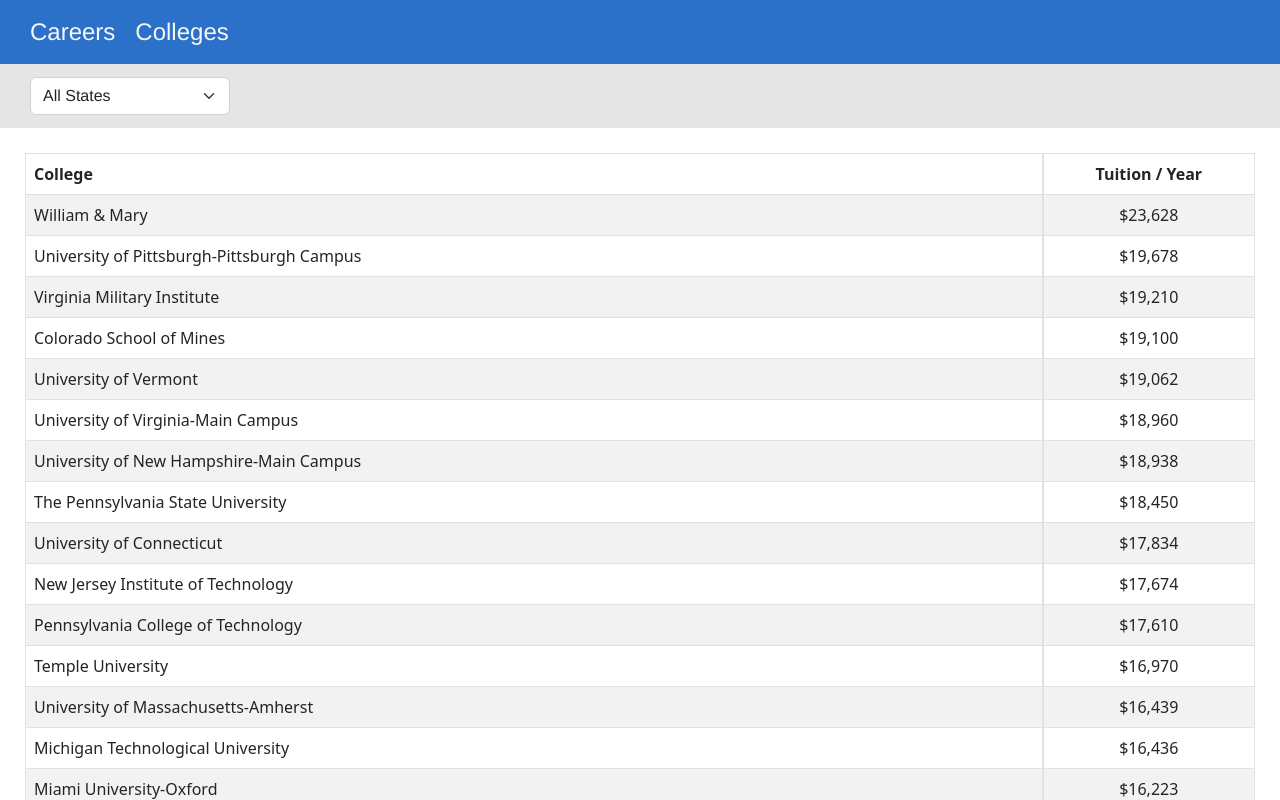
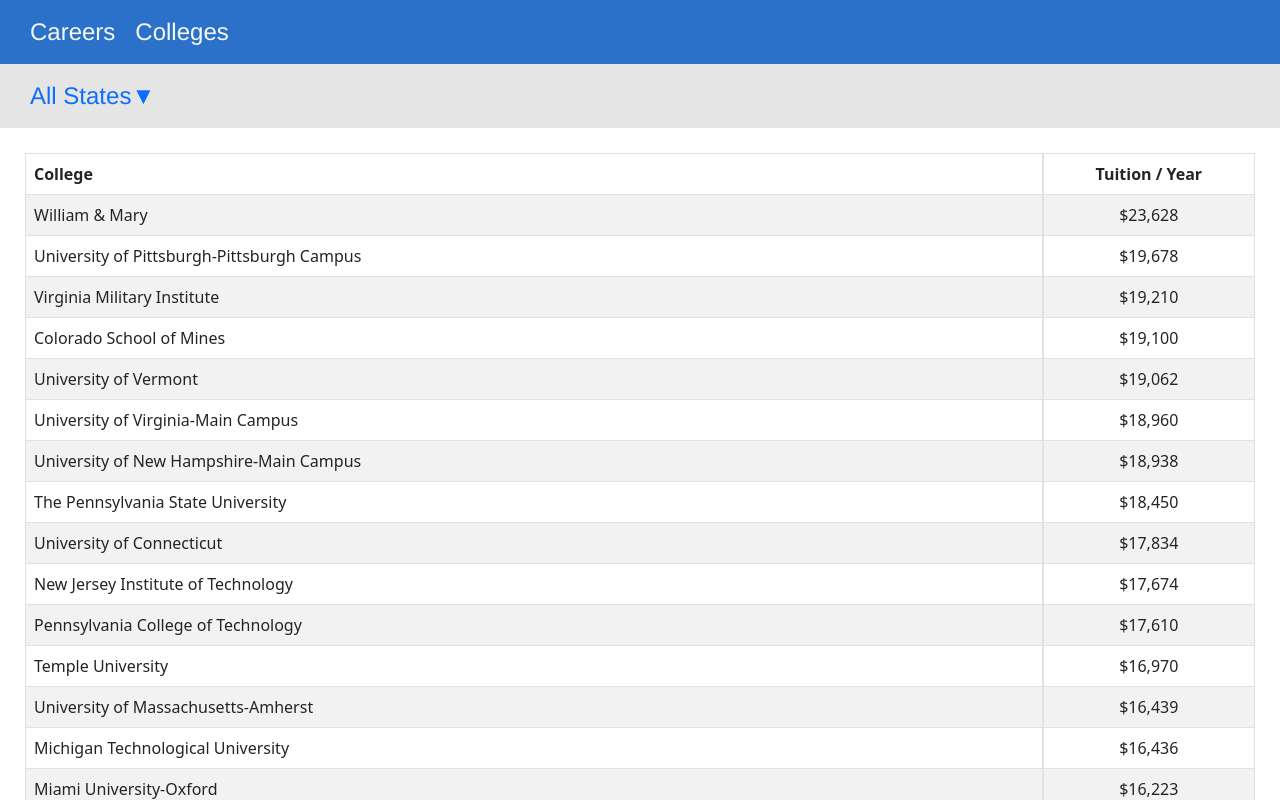
Before and after one commit to EmpathyTechnologies/CareerPlanToday-Frontend, a React (Create React App) app: page /colleges in a window 1280 px wide. Shown: the top 800 px of the page. Built offline with nearby package versions, Linux system fonts and the light colour scheme.

Commit message:
reverted back to previous ui of college navigation

```diff
--- a/src/components/Colleges/CollegesNavbar.tsx
+++ b/src/components/Colleges/CollegesNavbar.tsx
@@ -1,12 +1,64 @@
-import React, { useState, forwardRef, Ref } from "react";
+import React, { useState, forwardRef } from "react";
+import Dropdown from "react-bootstrap/Dropdown";
 import Form from "react-bootstrap/Form";
 import "./CollegesNavbar.css";
-
-interface CollegesNavbarProps {
-  set_USA_States_Filter: any;
+interface CustomToggleProps {
+  children: React.ReactNode;
+  onClick: (event: React.MouseEvent<HTMLAnchorElement>) => void;
 }
 
-const CollegesNavbar: React.FC<CollegesNavbarProps> = ({ set_USA_States_Filter }) => {
+const CustomToggle = forwardRef<HTMLAnchorElement, CustomToggleProps>(
+  ({ children, onClick }, ref) => (
+    <a
+      href=''
+      ref={ref}
+      onClick={(e: React.MouseEvent<HTMLAnchorElement>) => {
+        e.preventDefault();
+        onClick(e);
+      }}
+    >
+      {children}
+      &#x25bc;
+    </a>
+  )
+);
+
+interface CustomMenuProps {
+  children: React.ReactNode;
+  style: React.CSSProperties;
+  className: string;
+  labeledBy: string;
+}
+
+const CustomMenu = forwardRef<HTMLDivElement, CustomMenuProps>(
+  ({ children, style, className, labeledBy }, ref) => {
+    const [value, setValue] = useState("");
+
+    return (
+      <div ref={ref} style={style} className={className} aria-labelledby={labeledBy}>
+        <Form.Control
+          autoFocus
+          className='mx-3 my-2 w-auto'
+          placeholder='Type to filter...'
+          onChange={(e: React.ChangeEvent<HTMLInputElement>) => setValue(e.target.value)}
+          value={value}
+        />
+        <ul className='list-unstyled'>
+          {React.Children.toArray(children).filter(
+            (child) =>
+              !value || (child as React.ReactElement).props.children.toLowerCase().startsWith(value)
+          )}
+        </ul>
+      </div>
+    );
+  }
+);
+
+interface CustomDropdownProps {
+  setFilter: any;
+}
+
+const CollegesNavbar: React.FC<CustomDropdownProps> = ({ setFilter }) => {
   const usaStates = [
     { name: "All States", abbreviation: "All States" },
     { name: "Alabama", abbreviation: "AL" },
@@ -60,20 +112,31 @@
     { name: "Wisconsin", abbreviation: "WI" },
     { name: "Wyoming", abbreviation: "WY" },
   ];
+  const [labeledBy, setLabeledBy] = useState<string>("");
+  const [label, setLabel] = useState("All States");
 
   return (
     <div id='colleges-navbar-container'>
-      <Form.Select
-        aria-label='All States'
-        style={{ width: "200px", marginLeft: "30px" }}
-        onChange={(e) => set_USA_States_Filter(e.target.value)}
-      >
-        {usaStates.map((state) => (
-          <option key={state.abbreviation} value={state.abbreviation}>
-            {state.name}
-          </option>
-        ))}
-      </Form.Select>
+      <Dropdown id='colleges-navbar-item'>
+        <Dropdown.Toggle as={CustomToggle} id='colleges-navbar-item-label'>
+          {label}
+        </Dropdown.Toggle>
+
+        <Dropdown.Menu as={CustomMenu} labeledBy={labeledBy}>
+          {usaStates.map((usaState, index) => (
+            <Dropdown.Item
+              key={index}
+              eventKey={index.toString()}
+              onClick={() => {
+                setLabel(usaState.name);
+                setFilter(usaState.abbreviation);
+              }}
+            >
+              {usaState.name}
+            </Dropdown.Item>
+          ))}
+        </Dropdown.Menu>
+      </Dropdown>
     </div>
   );
 };
--- a/src/pages/Colleges.tsx
+++ b/src/pages/Colleges.tsx
@@ -7,20 +7,20 @@
 import Footer from "../components/Footer/Footer";
 
 export default function Colleges() {
-  const [filter_USA_States, set_USA_States_Filter] = useState<string>("All States");
+  const [filter, setFilter] = useState<string>("All States");
   const [collegesList, setCollegesList] = useState(allColleges);
 
   useEffect(() => {
-    if (filter_USA_States === "All States") setCollegesList(allColleges);
+    if (filter === "All States") setCollegesList(allColleges);
     else {
-      let filteredCareers = allColleges.filter((college) => college.state === filter_USA_States);
+      let filteredCareers = allColleges.filter((college) => college.state === filter);
       setCollegesList(filteredCareers);
     }
-  }, [filter_USA_States]);
+  }, [filter]);
 
   return (
     <div>
-      <CollegesNavbar set_USA_States_Filter={set_USA_States_Filter} />
+      <CollegesNavbar setFilter={setFilter} />
       <div style={{ padding: "25px" }}>
         <Table striped bordered hover>
           <thead>
```
